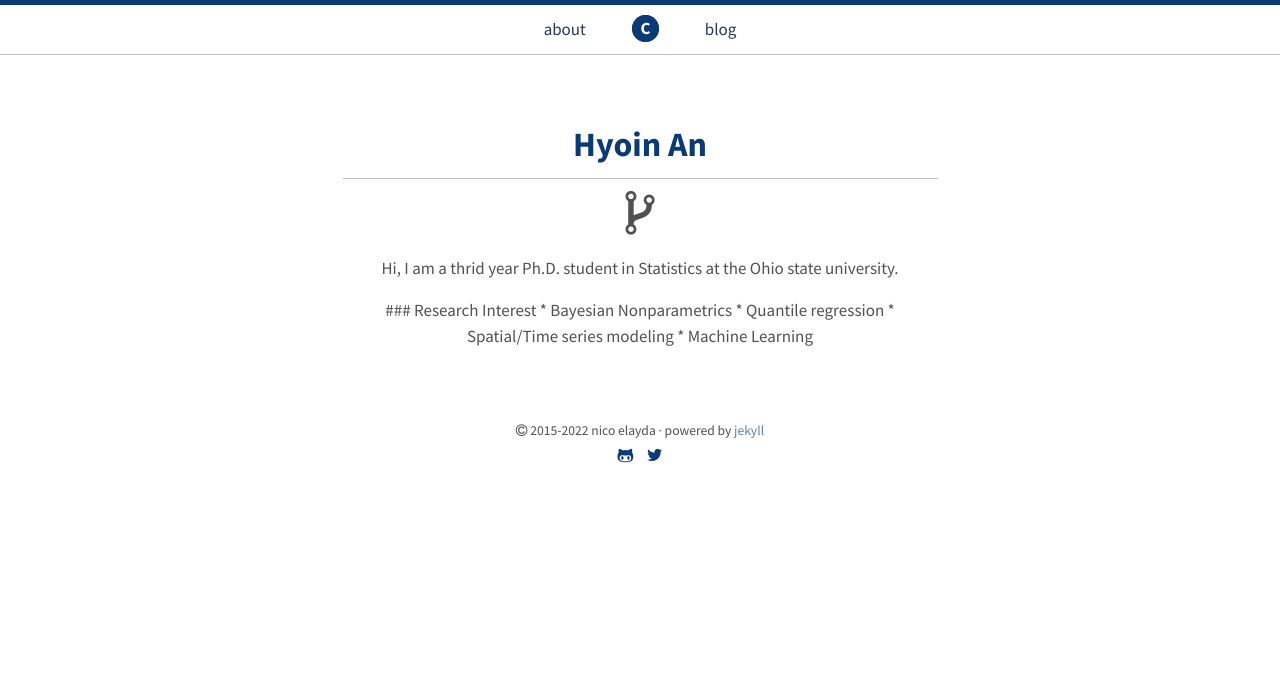
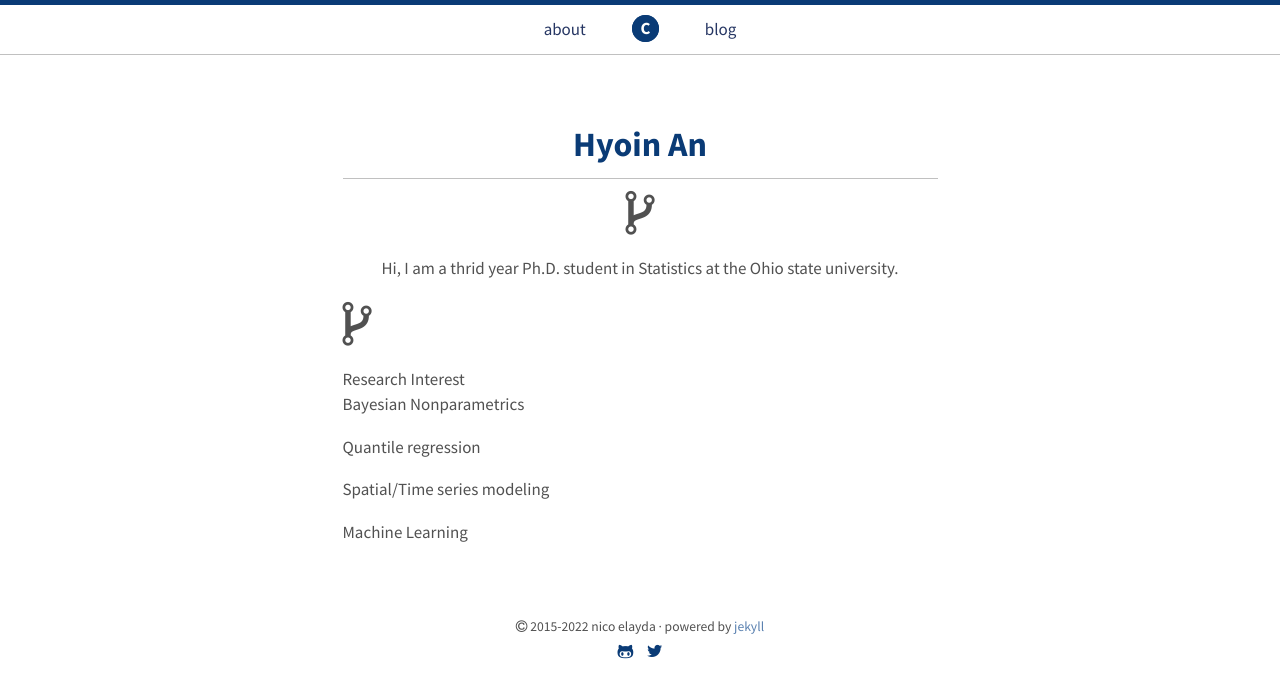
Before and after one commit to hyoin-an/hyoin-an.github.io, a Jekyll site: the page built from index.html, in a window 1280 px wide. Shown: the top 698 px of the page. Built offline with Jekyll 4.4.1, drawn with Linux system fonts in a browser that asks for light colours.

Commit message:
Update index.html

```diff
--- a/index.html
+++ b/index.html
@@ -16,14 +16,20 @@ title: Home
     <p>
       Hi, I am a thrid year Ph.D. student in Statistics at the Ohio state university.
     </p>
+  </div>
 
+    <div class="text-left">
     <p>
-      ### Research Interest
-      * Bayesian Nonparametrics
-      * Quantile regression
-      * Spatial/Time series modeling
-      * Machine Learning
+      <i class="fa fa-code-fork fa-3x"></i>
     </p>
+
+    <header>
+      Research Interest
+    </header>
+      <p> Bayesian Nonparametrics </p>
+      <p> Quantile regression </p>
+      <p> Spatial/Time series modeling </p>
+      <p> Machine Learning </p>
   </div>
 
 </div>
```
